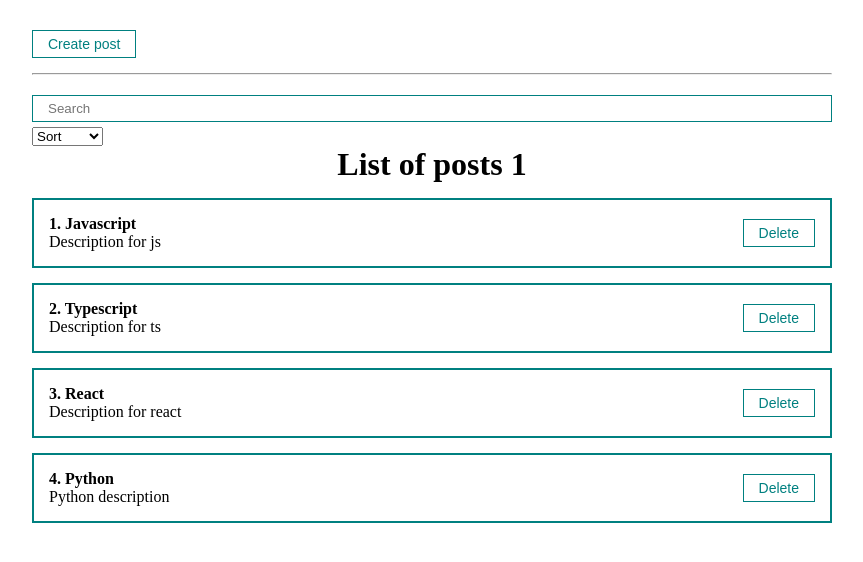
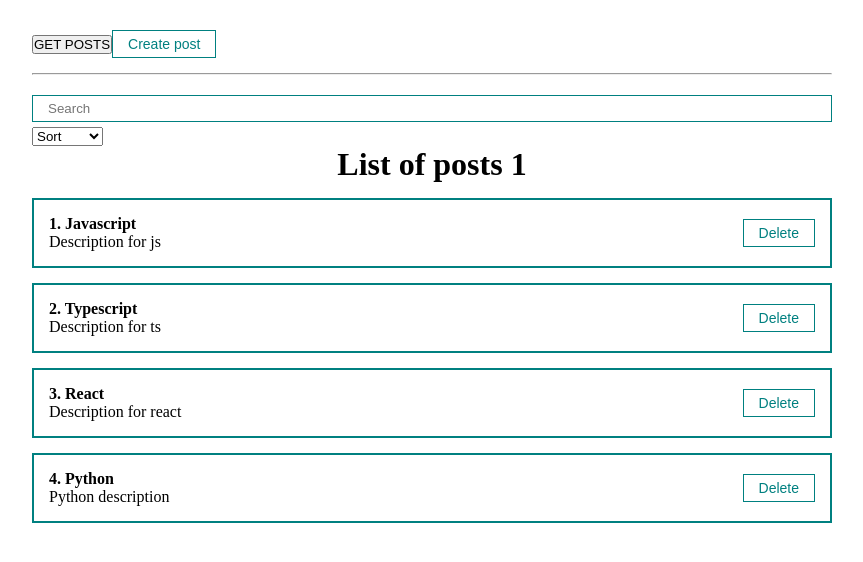
Before and after one commit to DrigaNicolai/React_course-project, a React (Create React App) app: page / in a window 1280 px wide. Shown: the top 562 px of the page, without its empty margins (208-1071 px from the left). Built offline with nearby package versions, Linux system fonts and the light colour scheme.

Commit message:
Get data from server

```diff
--- a/src/App.tsx
+++ b/src/App.tsx
@@ -9,6 +9,7 @@
 import MyModal from "./components/UI/MyModal/MyModal";
 import MyButton from "./components/UI/button/MyButton";
 import {usePosts} from "./hooks/usePosts";
+import axios from "axios";
 
 function App() {
   const [posts, setPosts] = useState([
@@ -32,6 +33,12 @@
   const [modal, setModal] = useState(false);
   const sortedAndSearchedPosts = usePosts(posts, filter.sort, filter.query);
 
+  const fetchPosts = async () => {
+    const response = await axios.get("https://jsonplaceholder.typicode.com/posts")
+
+    setPosts(response.data);
+  }
+
   const createPost = (newPost: IPost): void => {
     setPosts([...posts, newPost]);
     setModal(false);
@@ -47,6 +54,7 @@
       {/*<Counter />*/}
       {/*<h1>Class created component</h1>*/}
       {/*<ClassCounter />*/}
+      <button onClick={fetchPosts}>GET POSTS</button>
       <MyButton
         style={ {marginTop: 30} }
         onClick={() => setModal(true)}
```
